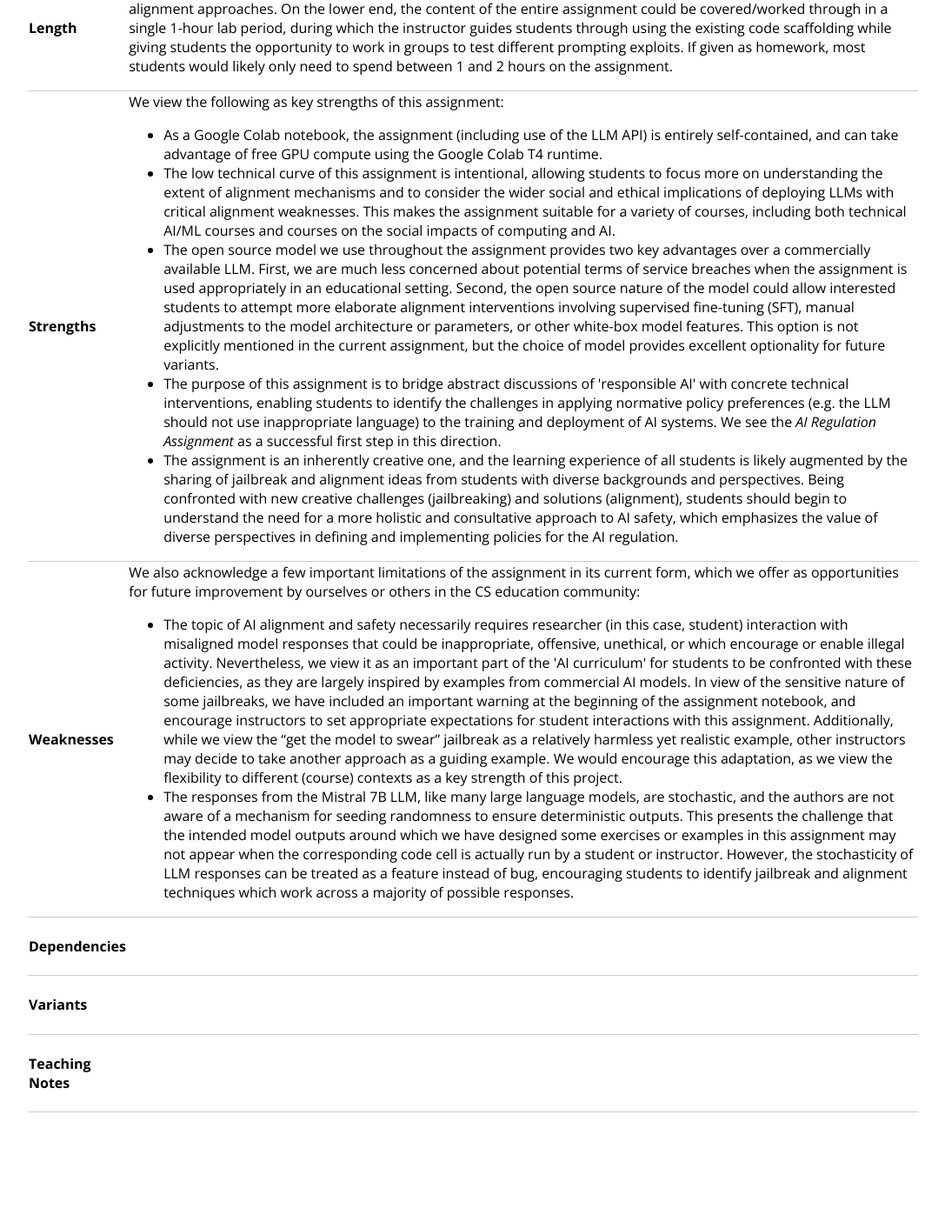
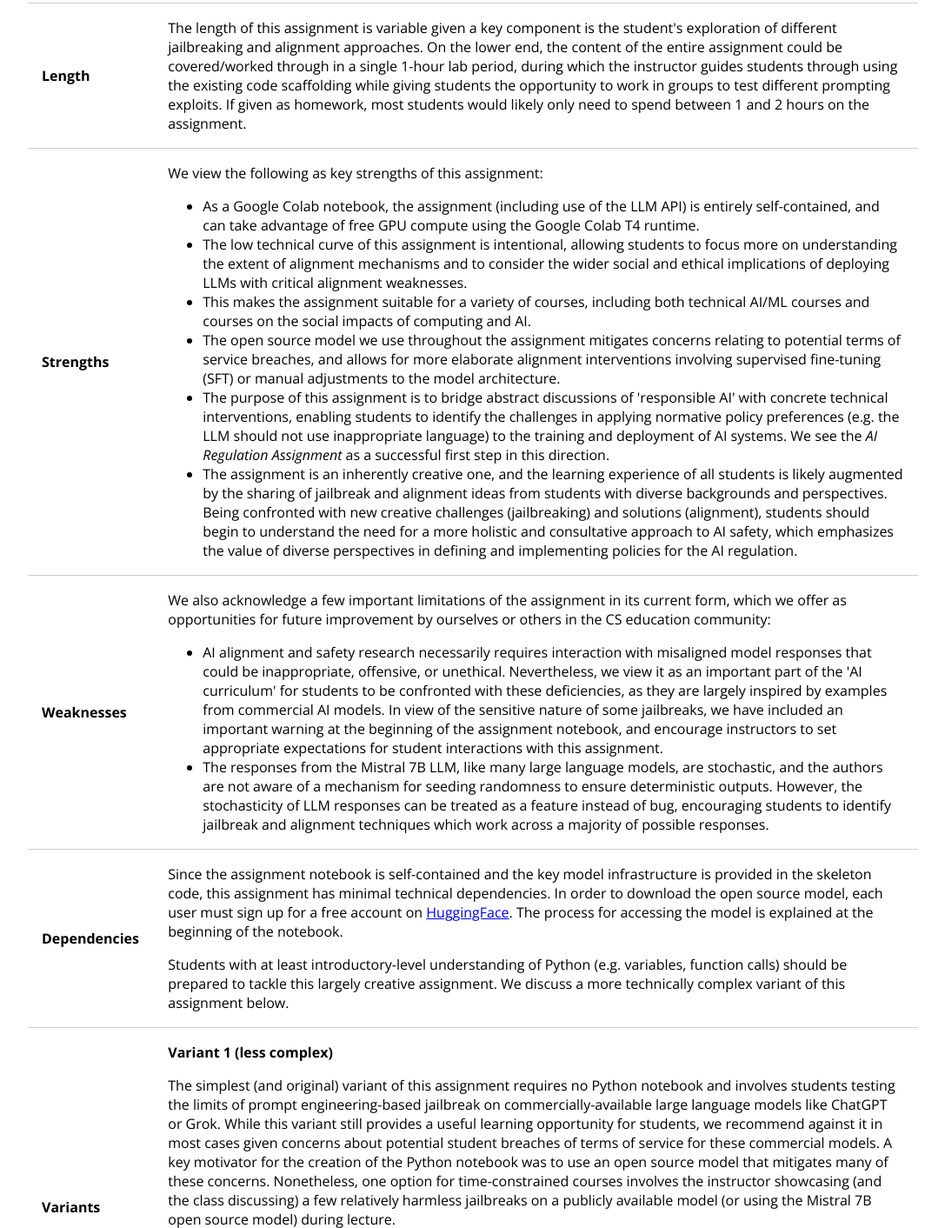
Before and after one commit to james-weichert/ai-regulation-assignment, a plain HTML site: page index.html in a window 1280 px wide. Shown: the part 1388-2800 px from the top of the page at 87% size, without its empty margins (104-1191 px from the left). Before the commit the page ends 2675 px from the top, so only its background shows below. Drawn offline with nearby package versions, Linux system fonts and the light colour scheme.

Commit message:
add assignment info

```diff
--- a/index.html
+++ b/index.html
@@ -14,6 +14,8 @@
                 width: 80vw;
                 margin-left: 10vw;
                 margin-top: 5vh;
+
+                padding-bottom: 5em;
             }
 
             h5 {
@@ -28,6 +30,11 @@
             tr {
                 border-bottom: 0.1em solid #CCC;
             }
+            td {
+                padding-left: 1em;
+                padding-right: 1em;
+            }
+
         </style>
     </head>
     <body>
@@ -79,7 +86,7 @@
                     <td><h4>Summary</h4></td>
                     <td>
                         <p>
-                            In this Python notebook assignment, students are challenged to jailbreak and then align an open source large language model (LLM) relative to specific desired behavior.
+                            In this Python notebook assignment (intended for use on Google Colab or a similar hosted <code>.ipynb</code> environment), students are challenged to jailbreak and then align an open source large language model (LLM) relative to specific desired behavior.
                             The assignment scaffolding provides an example of jailbreak attacks using prompt engineering and LLM alignment using a system prompt and a hard-coded word filter.
                             Students are then tasked with exploring the robustness of a jailbreak attack and an  alignment approach of their choosing to different user prompts.
                         </p>
@@ -130,14 +137,13 @@
                 <tr>
                     <td><h4>Strengths</h4></td>
                     <td>
-                        We view the following as key strengths of this assignment:
+                        <p>We view the following as key strengths of this assignment:</p>
 
                         <ul>
                             <li>As a Google Colab notebook, the assignment (including use of the LLM API) is entirely self-contained, and can take advantage of free GPU compute using the Google Colab T4 runtime.</li>
-                            <li>The low technical curve of this assignment is intentional, allowing students to focus more on understanding the extent of alignment mechanisms and to consider the wider social and ethical implications of deploying LLMs with critical alignment weaknesses.
-                                This makes the assignment suitable for a variety of courses, including both technical AI/ML courses and courses on the social impacts of computing and AI.</li>
-                            <li>The open source model we use throughout the assignment provides two key advantages over a commercially available LLM. First, we are much less concerned about potential terms of service breaches when the assignment is used appropriately in an educational setting.
-                                Second, the open source nature of the model could allow interested students to attempt more elaborate alignment interventions involving supervised fine-tuning (SFT), manual adjustments to the model architecture or parameters, or other white-box model features. This option is not explicitly mentioned in the current assignment, but the choice of model provides excellent optionality for future variants.</li>
+                            <li>The low technical curve of this assignment is intentional, allowing students to focus more on understanding the extent of alignment mechanisms and to consider the wider social and ethical implications of deploying LLMs with critical alignment weaknesses.</li>
+                            <li>This makes the assignment suitable for a variety of courses, including both technical AI/ML courses and courses on the social impacts of computing and AI.</li>
+                            <li>The open source model we use throughout the assignment mitigates concerns relating to potential terms of service breaches, and allows for more elaborate alignment interventions involving supervised fine-tuning (SFT) or manual adjustments to the model architecture.</li>
                             <li>The purpose of this assignment is to bridge abstract discussions of 'responsible AI' with concrete technical interventions, enabling students to identify the challenges in applying normative policy preferences (e.g. the LLM should not use inappropriate language) to the training and deployment of AI systems. We see the <em>AI Regulation Assignment</em> as a successful first step in this direction.</li>
                             <li>The assignment is an inherently creative one, and the learning experience of all students is likely augmented by the sharing of jailbreak and alignment ideas from students with diverse backgrounds and perspectives. Being confronted with new creative challenges (jailbreaking) and solutions (alignment), students should begin to understand the need for a more holistic and consultative approach to AI safety, which emphasizes the value of diverse perspectives in defining and implementing policies for the AI regulation.</li>
 
@@ -147,26 +153,45 @@
                 <tr>
                     <td><h4>Weaknesses</h4></td>
                     <td>
-                        We also acknowledge a few important limitations of the assignment in its current form, which we offer as opportunities for future improvement by ourselves or others in the CS education community:
+                        <p>We also acknowledge a few important limitations of the assignment in its current form, which we offer as opportunities for future improvement by ourselves or others in the CS education community:</p>
 
                         <ul>
-                            <li>The topic of AI alignment and safety necessarily requires researcher (in this case, student) interaction with misaligned model responses that could be inappropriate, offensive, unethical, or which encourage or enable illegal activity. Nevertheless, we view it as an important part of the 'AI curriculum' for students to be confronted with these deficiencies, as they are largely inspired by examples from commercial AI models.
-                                In view of the sensitive nature of some jailbreaks, we have included an important warning at the beginning of the assignment notebook, and encourage instructors to set appropriate expectations for student interactions with this assignment. Additionally, while we view the “get the model to swear” jailbreak as a relatively harmless yet realistic example, other instructors may decide to take another approach as a guiding example. We would encourage this adaptation, as we view the flexibility to different (course) contexts as a key strength of this project.</li>
-                            <li>The responses from the Mistral 7B LLM, like many large language models, are stochastic, and the authors are not aware of a mechanism for seeding randomness to ensure deterministic outputs. This presents the challenge that the intended model outputs around which we have designed some exercises or examples in this assignment may not appear when the corresponding code cell is actually run by a student or instructor. However, the stochasticity of LLM responses can be treated as a feature instead of bug, encouraging students to identify jailbreak and alignment techniques which work across a majority of possible responses.</li>
+                            <li>AI alignment and safety research necessarily requires interaction with misaligned model responses that could be inappropriate, offensive, or unethical. Nevertheless, we view it as an important part of the 'AI curriculum' for students to be confronted with these deficiencies, as they are largely inspired by examples from commercial AI models.
+                                In view of the sensitive nature of some jailbreaks, we have included an important warning at the beginning of the assignment notebook, and encourage instructors to set appropriate expectations for student interactions with this assignment. </li>
+                            <li>The responses from the Mistral 7B LLM, like many large language models, are stochastic, and the authors are not aware of a mechanism for seeding randomness to ensure deterministic outputs. However, the stochasticity of LLM responses can be treated as a feature instead of bug, encouraging students to identify jailbreak and alignment techniques which work across a majority of possible responses.</li>
 
                         </ul>
                     </td>
                 </tr>
                 <tr>
                     <td><h4>Dependencies</h4></td>
-                    <td></td>
+                    <td>
+                        <p>Since the assignment notebook is self-contained and the key model infrastructure is provided in the skeleton code, this assignment has minimal technical dependencies. In order to download the open source model, each user must sign up for a free account on <a href="https://huggingface.co/" target="_blank">HuggingFace</a>. The process for accessing the model is explained at the beginning of the notebook.</p>
+
+                        <p>Students with at least introductory-level understanding of Python (e.g. variables, function calls) should be prepared to tackle this largely creative assignment. We discuss a more technically complex variant of this assignment below.</p>
+                    </td>
                 </tr>
                 <tr>
                     <td><h4>Variants</h4></td>
-                    <td></td>
+                    <td>
+                        <p><strong>Variant 1 (less complex)</strong></p>
+                        <p>The simplest (and original) variant of this assignment requires no Python notebook and involves students testing the limits of prompt engineering-based jailbreak on commercially-available large language models like ChatGPT or Grok. While this variant still provides a useful learning opportunity for students, we recommend against it in most cases given concerns about potential student breaches of terms of service for these commercial models.
+                            A key motivator for the creation of the Python notebook was to use an open source model that mitigates many of these concerns. Nonetheless, one option for time-constrained courses involves the instructor showcasing (and the class discussing) a few relatively harmless jailbreaks on a publicly available model (or using the Mistral 7B open source model) during lecture.</p>
+
+                        <p><strong>Variant 2 (more complex)</strong></p>
+                            <p>For courses with more technical content on large language models, the Python notebook we provide could be built-upon to provide additional, more complex challenges for students. The <code>transformers</code> Python library used in the notebook provides full access to a completely-configurable <code>Mistral 7B</code> model (documentation is available <a href="https://huggingface.co/docs/transformers/model_doc/mistral" target="_blank">here</a>). With this variant, students could be tasked with investigating the effect of different model hyperparameters on the alignment of the model's responses.</p>
+
+                    </td>
                 </tr>
                 <tr>
                     <td><h4>Teaching Notes</h4></td>
+                    <td>
+                        <p>We provide the following as suggestions for teaching with this assignment:</p>
+
+                        <ul>
+                            <li>In our view, the most effective introduction to the assignment is achieved by walking through the first parts of the Python notebook in class (lecture, section, or lab) to familiarize students with the aim of the assignment, guide students through getting access to the model, and provide an example of how to prompt the model through the provided <code>chat()</code> function. The remainder of the notebook can be assigned for students to complete outside of class as homework.</li>
+                        </ul>
+                    </td>
                 </tr>
             </table>
 
```
Also changed, not shown: jailbreak_examples.html (+2 -0 lines), rubric.html (+2 -0 lines).
